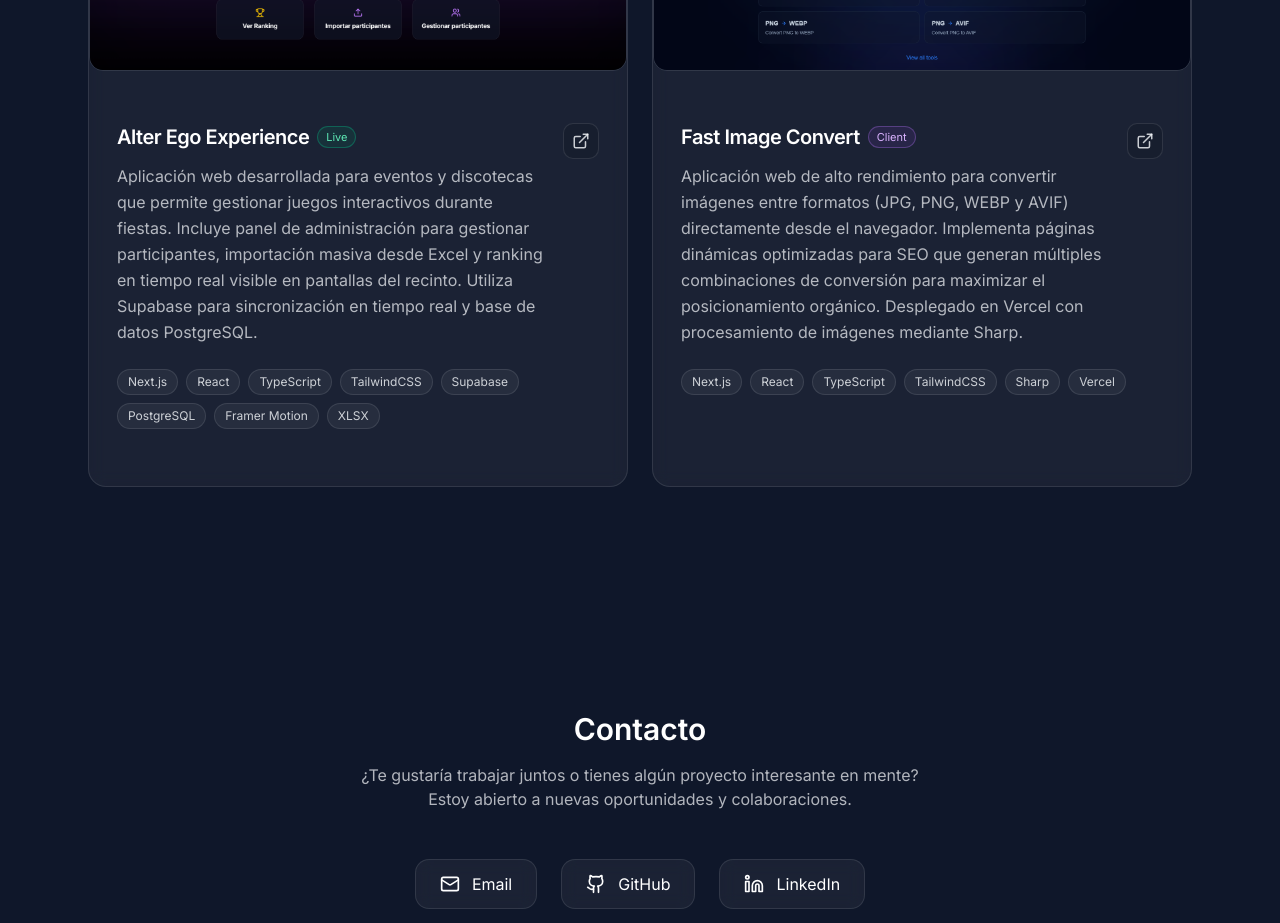
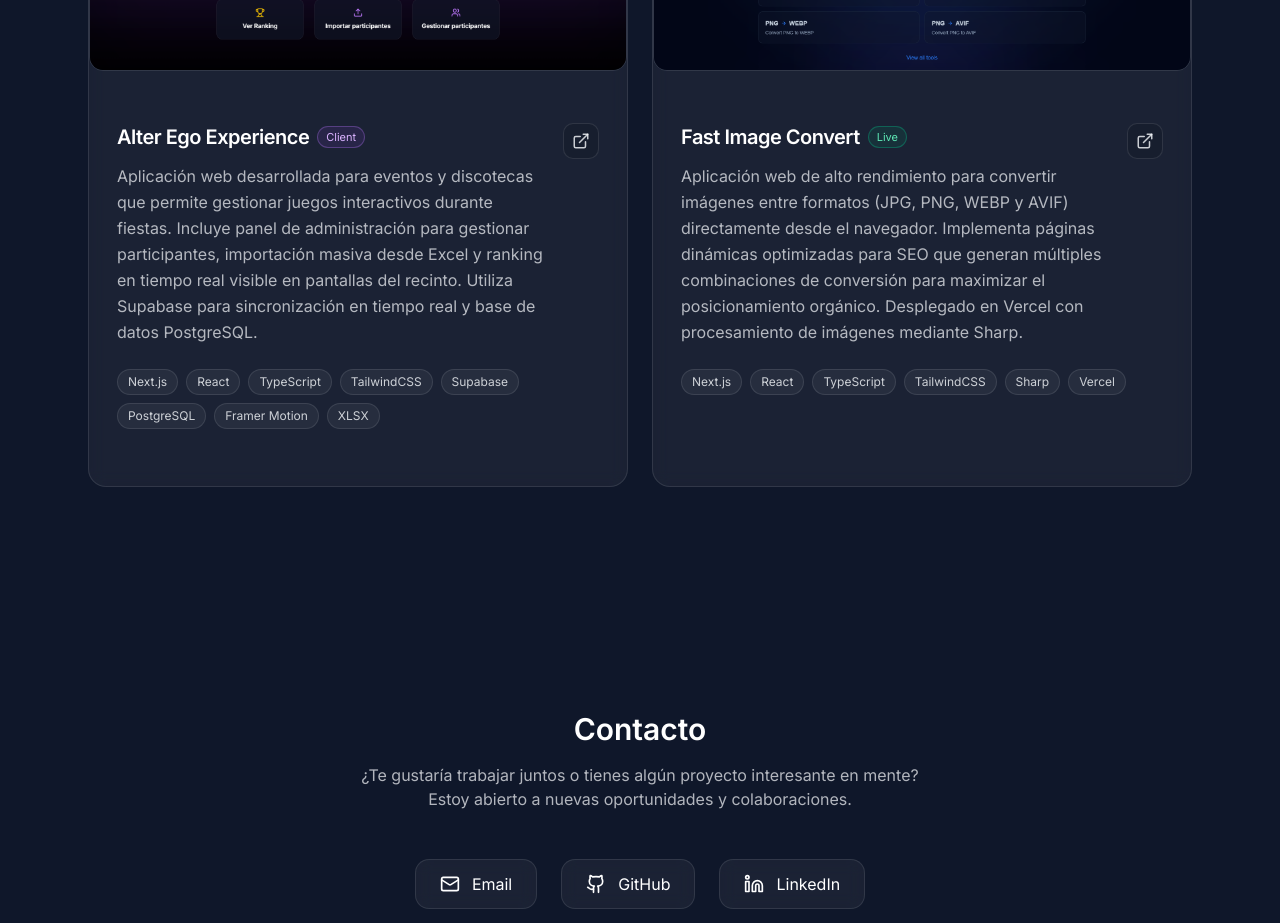
Before and after one commit to isaiahquintanadev/portfolio, a Next.js app: page / in a window 1280 px wide. Shown: the part 2660-3583 px from the top of the page. Built offline with nearby package versions, Linux system fonts and the light colour scheme.

Commit message:
Corrección status de proyectos

```diff
--- a/src/data/projects.ts
+++ b/src/data/projects.ts
@@ -16,7 +16,7 @@ export const projects: Project[] = [
       "XLSX",
     ],
     href: "https://alterego-web.vercel.app/",
-    status: "Live",
+    status: "Client",
     image: "/projects/alterego.png",
     featured: true,
   },
@@ -26,7 +26,7 @@ export const projects: Project[] = [
       "Aplicación web de alto rendimiento para convertir imágenes entre formatos (JPG, PNG, WEBP y AVIF) directamente desde el navegador. Implementa páginas dinámicas optimizadas para SEO que generan múltiples combinaciones de conversión para maximizar el posicionamiento orgánico. Desplegado en Vercel con procesamiento de imágenes mediante Sharp.",
     tech: ["Next.js", "React", "TypeScript", "TailwindCSS", "Sharp", "Vercel"],
     href: "https://fastimgconvert.vercel.app/",
-    status: "Client",
+    status: "Live",
     image: "/projects/fastimgconvert.png",
   },
 ];
```
